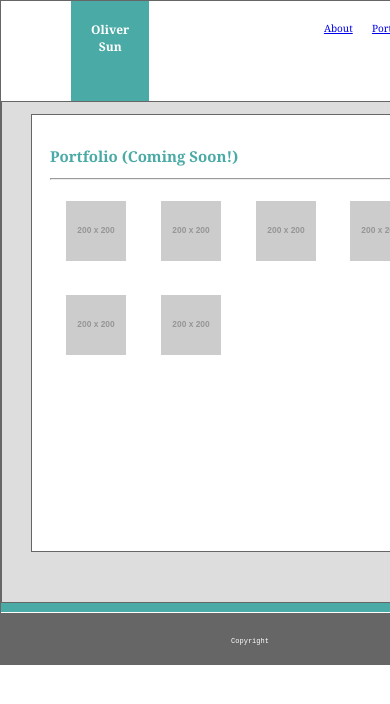
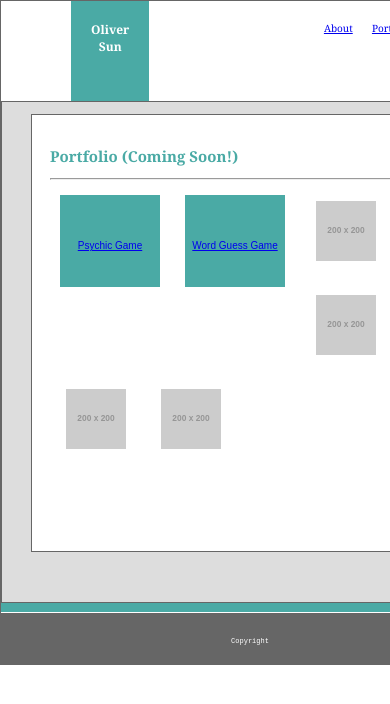
Before and after one commit to Olisun/Responsive-Portfolio, a plain HTML site: page portfolio.html in a window 390 px wide. Shown: the top 704 px of the page. Drawn offline with Linux system fonts and the light colour scheme; placeholder pictures from the web are drawn by us.

Commit message:
added links to javascript game in the portfolio page. still need to fix styling

```diff
--- a/css/style.css
+++ b/css/style.css
@@ -69,6 +69,18 @@ body {
   padding-right: 10px;
   height: 270px;
   width: 250px;
+}
+
+.javascript-game {
+  background-color: #4aaaa5;
+  text-align: center;
+  float: left;
+  width: 200px;
+  height: 117px;
+  margin-top: 10px;
+  margin-left: 10px;
+  margin-right: 15px;
+  padding-top: 85px;
 }
 
 .main-content2 {
@@ -250,6 +262,17 @@ p, form {
   #img-portfolio {
     height: 60px;
     width: 60px;
+  }
+  .javascript-game {
+    background-color: #4aaaa5;
+    text-align: center;
+    float: left;
+    width: 100px;
+    height: 47px;
+    margin-top: 10px;
+    margin-left: 10px;
+    margin-right: 15px;
+    padding-top: 45px;
   }
   .bottom-border {
     grid-area: 3 / 1 / 3 / 3;
--- a/portfolio.html
+++ b/portfolio.html
@@ -34,8 +34,12 @@
       <div class="main-content2">
         <h2 id="about-me">Portfolio (Coming Soon!)</h2>
         <hr>
-        <img src="https://placehold.it/200x200" id="img-portfolio" alt="placeholder ">
-        <img src="https://placehold.it/200x200" id="img-portfolio" alt="placeholder ">
+        <div class="javascript-game">
+          <a href="https://olisun.github.io/Psychic-Game/assets/index.html">Psychic Game</a>
+        </div>
+        <div class="javascript-game">
+          <a href="https://olisun.github.io/Word-Guess-Game/assets/index.html">Word Guess Game</a>
+        </div>
         <img src="https://placehold.it/200x200" id="img-portfolio" alt="placeholder ">
         <img src="https://placehold.it/200x200" id="img-portfolio" alt="placeholder ">
         <img src="https://placehold.it/200x200" id="img-portfolio" alt="placeholder ">
```
